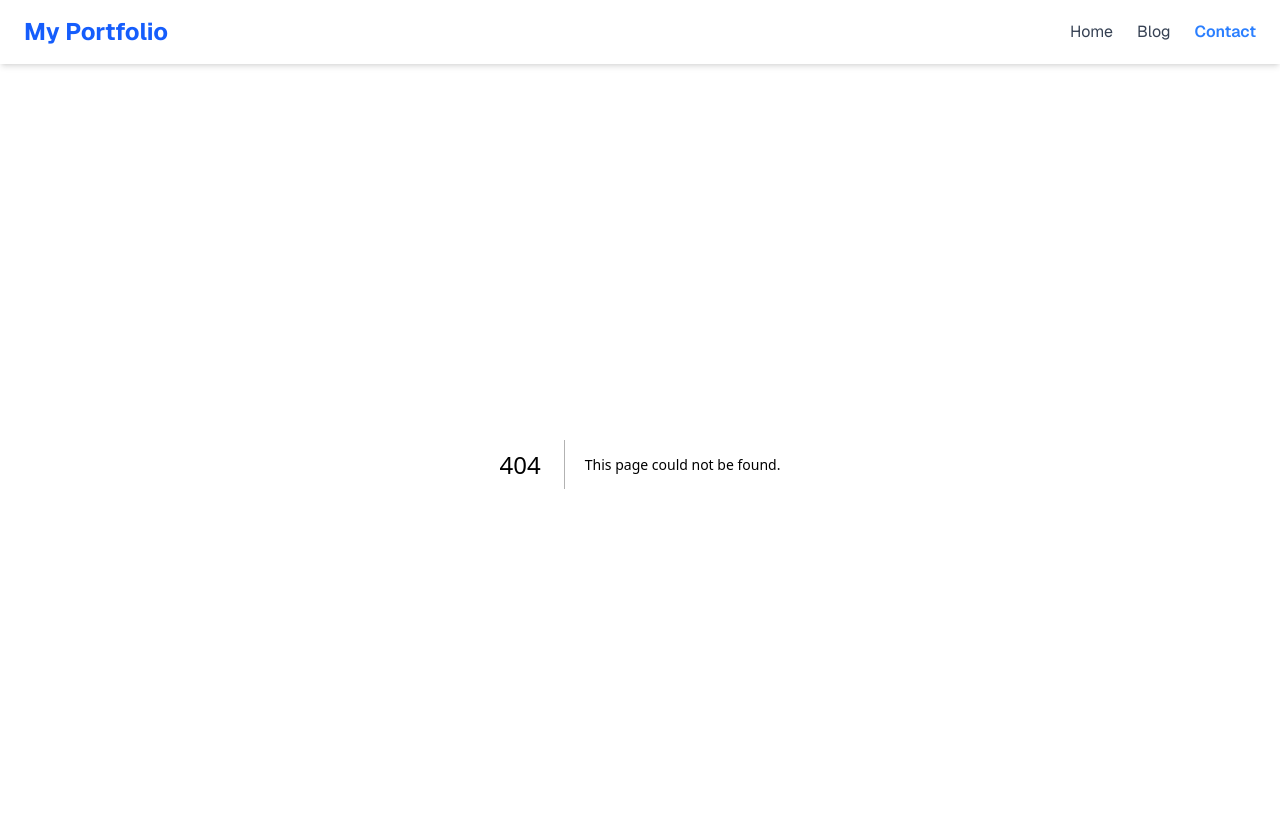
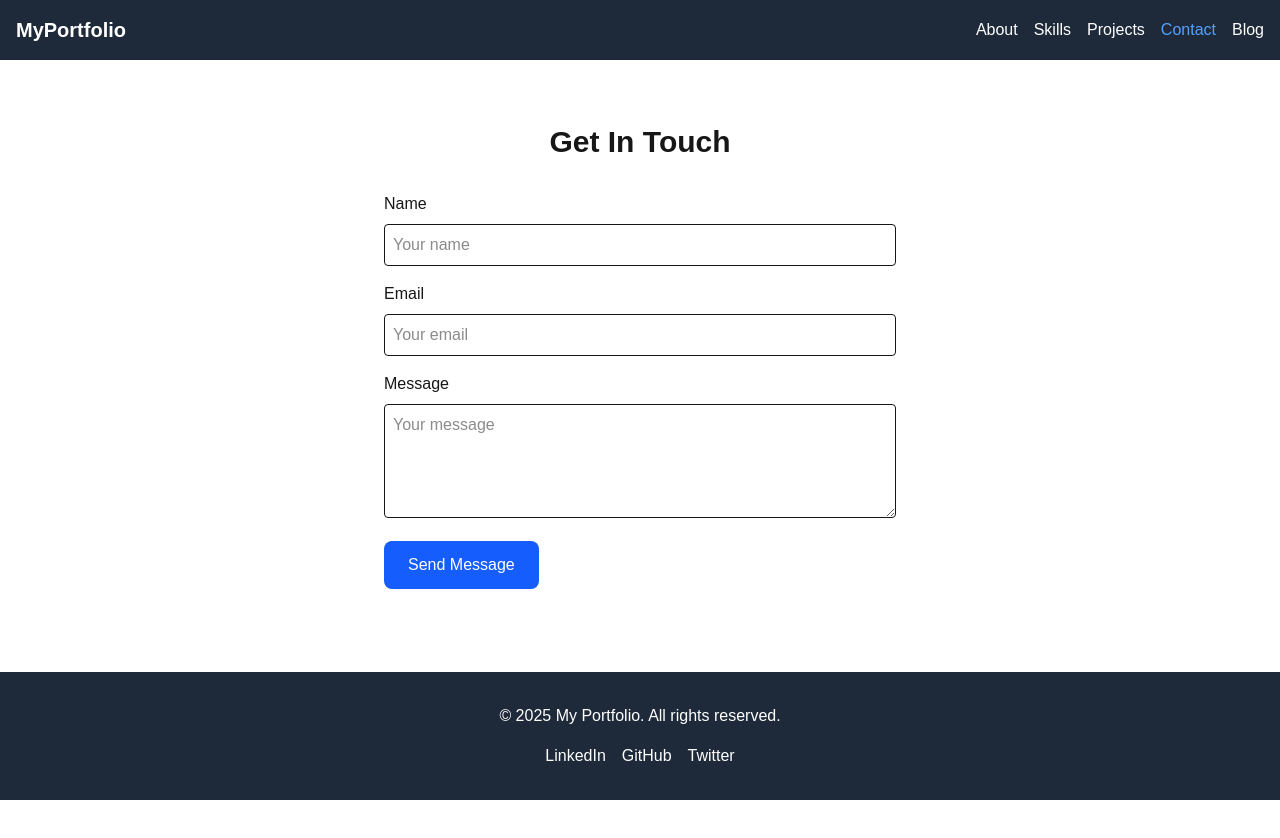
Before and after one commit to nalinka1/portfolio-frontend, a Next.js app: page /contact in a window 1280 px wide. Before the commit this address had no page. Shown: the top 838 px of the page. After the commit the page ends 800 px from the top, so only its background shows below. Built offline with nearby package versions, Linux system fonts and the light colour scheme.

Commit message:
updated basic pages

```diff
--- /dev/null
+++ b/src/app/contact/page.tsx
@@ -0,0 +1,53 @@
+'use client';
+export default function Page() {
+    const handleSubmit = (e: React.FormEvent<HTMLFormElement>) => {
+        e.preventDefault();
+        // Handle form submission logic here
+    };
+
+    return (
+        <section id="contact" className="py-16">
+            <div className="container mx-auto px-4">
+                <h2 className="text-3xl font-bold mb-8 text-center">Get In Touch</h2>
+                <form onSubmit={handleSubmit} className="max-w-lg mx-auto">
+                    <div className="mb-4">
+                        <label htmlFor="name" className="block mb-2">Name</label>
+                        <input
+                            type="text"
+                            id="name"
+                            className="w-full p-2 border rounded"
+                            placeholder="Your name"
+                            required
+                        />
+                    </div>
+                    <div className="mb-4">
+                        <label htmlFor="email" className="block mb-2">Email</label>
+                        <input
+                            type="email"
+                            id="email"
+                            className="w-full p-2 border rounded"
+                            placeholder="Your email"
+                            required
+                        />
+                    </div>
+                    <div className="mb-4">
+                        <label htmlFor="message" className="block mb-2">Message</label>
+                        <textarea
+                            id="message"
+                            rows={4}
+                            className="w-full p-2 border rounded"
+                            placeholder="Your message"
+                            required
+                        ></textarea>
+                    </div>
+                    <button
+                        type="submit"
+                        className="bg-blue-600 text-white px-6 py-3 rounded-lg hover:bg-blue-700 transition"
+                    >
+                        Send Message
+                    </button>
+                </form>
+            </div>
+        </section>
+    );
+}
--- a/src/app/layout.tsx
+++ b/src/app/layout.tsx
@@ -2,33 +2,82 @@ import type { Metadata } from "next";
 import { Geist, Geist_Mono } from "next/font/google";
 import "./globals.css";
 import Navbar from "@/components/Navbar";
+import Footer from "@/components/Footer";
 
 const geistSans = Geist({
   variable: "--font-geist-sans",
   subsets: ["latin"],
-});
-
-const geistMono = Geist_Mono({
-  variable: "--font-geist-mono",
-  subsets: ["latin"],
+  display: "swap",
 });
 
 export const metadata: Metadata = {
-  title: "My Portfolio",
-  description: "Professional site and blog of Nalinka Heshan",
+  title: {
+    default: "My Portfolio",
+    template: "%s | Nalinka Heshan",
+  },
+  description: "Professional site and portfolio of Nalinka Heshan",
+  keywords: [
+    "Next.js",
+    "React",
+    "TypeScript",
+    "Portfolio",
+    "Frontend Developer",
+  ],
+  authors: [{ name: "Nalinka Heshan" }],
+  creator: "Nalinka Heshan",
+  themeColor: [
+    { media: "(prefers-color-scheme: light)", color: "#ffffff" },
+    { media: "(prefers-color-scheme: dark)", color: "#1a1a1a" },
+  ],
+  openGraph: {
+    type: "website",
+    locale: "en_US",
+    url: "https://yourdomain.com",
+    siteName: "Nalinka Heshan Portfolio",
+    title: "Nalinka Heshan Portfolio",
+    description: "Professional site and portfolio of Nalinka Heshan",
+    images: [
+      {
+        url: "https://yourdomain.com/og-image.jpg",
+        width: 1200,
+        height: 630,
+        alt: "Nalinka Heshan Portfolio",
+      },
+    ],
+  },
+  twitter: {
+    card: "summary_large_image",
+    title: "Nalinka Heshan Portfolio",
+    description: "Professional site and portfolio of Nalinka Heshan",
+    images: ["https://yourdomain.com/og-image.jpg"],
+    creator: "@yourtwitterhandle",
+  },
+  icons: {
+    icon: "/favicon.ico",
+    shortcut: "/favicon-16x16.png",
+    apple: "/apple-touch-icon.png",
+  },
+  manifest: "/site.webmanifest",
 };
 
 export default function RootLayout({
-  children,
-}: Readonly<{
+                                     children,
+                                   }: Readonly<{
   children: React.ReactNode;
 }>) {
   return (
-    <html lang="en">
-      <body className={geistSans.className}>
+      <html
+          lang="en"
+          className={`${geistSans.variable}`}
+          suppressHydrationWarning
+      >
+      <body className="min-h-screen bg-background font-sans antialiased">
+      <div className="relative flex min-h-screen flex-col">
         <Navbar />
-        <main className="px-6 max-w-5xl mx-auto">{children}</main>
+        <main className="flex-1">{children}</main>
+        <Footer />
+      </div>
       </body>
-    </html>
+      </html>
   );
 }
--- a/src/components/Footer.tsx
+++ b/src/components/Footer.tsx
@@ -0,0 +1,17 @@
+'use client';
+export default function Footer() {
+    const currentYear: number = new Date().getFullYear();
+
+    return (
+        <footer className="bg-gray-800 text-white py-8">
+            <div className="container mx-auto px-4 text-center">
+                <p>© {currentYear} My Portfolio. All rights reserved.</p>
+                <div className="flex justify-center space-x-4 mt-4">
+                    <a href="#" className="hover:text-gray-300">LinkedIn</a>
+                    <a href="#" className="hover:text-gray-300">GitHub</a>
+                    <a href="#" className="hover:text-gray-300">Twitter</a>
+                </div>
+            </div>
+        </footer>
+    );
+}
--- a/src/components/Navbar.tsx
+++ b/src/components/Navbar.tsx
@@ -1,39 +1,37 @@
-// src/components/Navbar.tsx
-'use client'
+'use client';
+import Link from 'next/link';
+import { usePathname } from 'next/navigation';
 
-import Link from 'next/link'
-import { usePathname } from 'next/navigation'
+// Define your navigation items
+const navItems = [
+    { name: 'About', href: '/about' },
+    { name: 'Skills', href: '/skills' },
+    { name: 'Projects', href: '/projects' },
+    { name: 'Contact', href: '/contact' },
+    { name: 'Blog', href: '/blog' },
+];
 
 export default function Navbar() {
-    const pathname = usePathname()
-
-    const isActive = (path: string) => pathname === path
+    const pathname = usePathname();
 
     return (
-        <nav className="w-full flex justify-between items-center px-6 py-4 bg-white shadow-md">
-            <Link href="/" className="text-2xl font-bold text-blue-600">
-                My Portfolio
-            </Link>
-            <div className="flex gap-6">
-                <Link
-                    href="/"
-                    className={isActive('/') ? 'font-semibold text-blue-500' : 'text-gray-700'}
-                >
-                    Home
-                </Link>
-                <Link
-                    href="/blog"
-                    className={isActive('/blog') ? 'font-semibold text-blue-500' : 'text-gray-700'}
-                >
-                    Blog
-                </Link>
-                <Link
-                    href="/contact"
-                    className={isActive('/contact') ? 'font-semibold text-blue-500' : 'text-gray-700'}
-                >
-                    Contact
-                </Link>
+        <nav className="bg-gray-800 text-white p-4">
+            <div className="container mx-auto flex justify-between items-center">
+                <Link href="/" className="text-xl font-bold">MyPortfolio</Link>
+                <div className="space-x-4">
+                    {navItems.map((item) => (
+                        <Link
+                            key={item.href}
+                            href={item.href}
+                            className={`hover:text-gray-300 transition-colors ${
+                                pathname === item.href ? 'text-blue-400 font-medium' : ''
+                            }`}
+                        >
+                            {item.name}
+                        </Link>
+                    ))}
+                </div>
             </div>
         </nav>
-    )
+    );
 }
--- /dev/null
+++ b/src/components/SmoothScroll.tsx
@@ -0,0 +1,24 @@
+'use client';
+
+import { ReactNode, useEffect } from 'react';
+import { usePathname } from 'next/navigation';
+
+export default function SmoothScroll({ children }: { children: ReactNode }) {
+    const pathname = usePathname();
+
+    useEffect(() => {
+        const handleHashChange = (url: string) => {
+            const hash = url.split('#')[1];
+            if (hash) {
+                const element = document.getElementById(hash);
+                if (element) {
+                    element.scrollIntoView({ behavior: 'smooth' });
+                }
+            }
+        };
+
+        handleHashChange(window.location.href);
+    }, [pathname]);
+
+    return <>{children}</>;
+}
```
